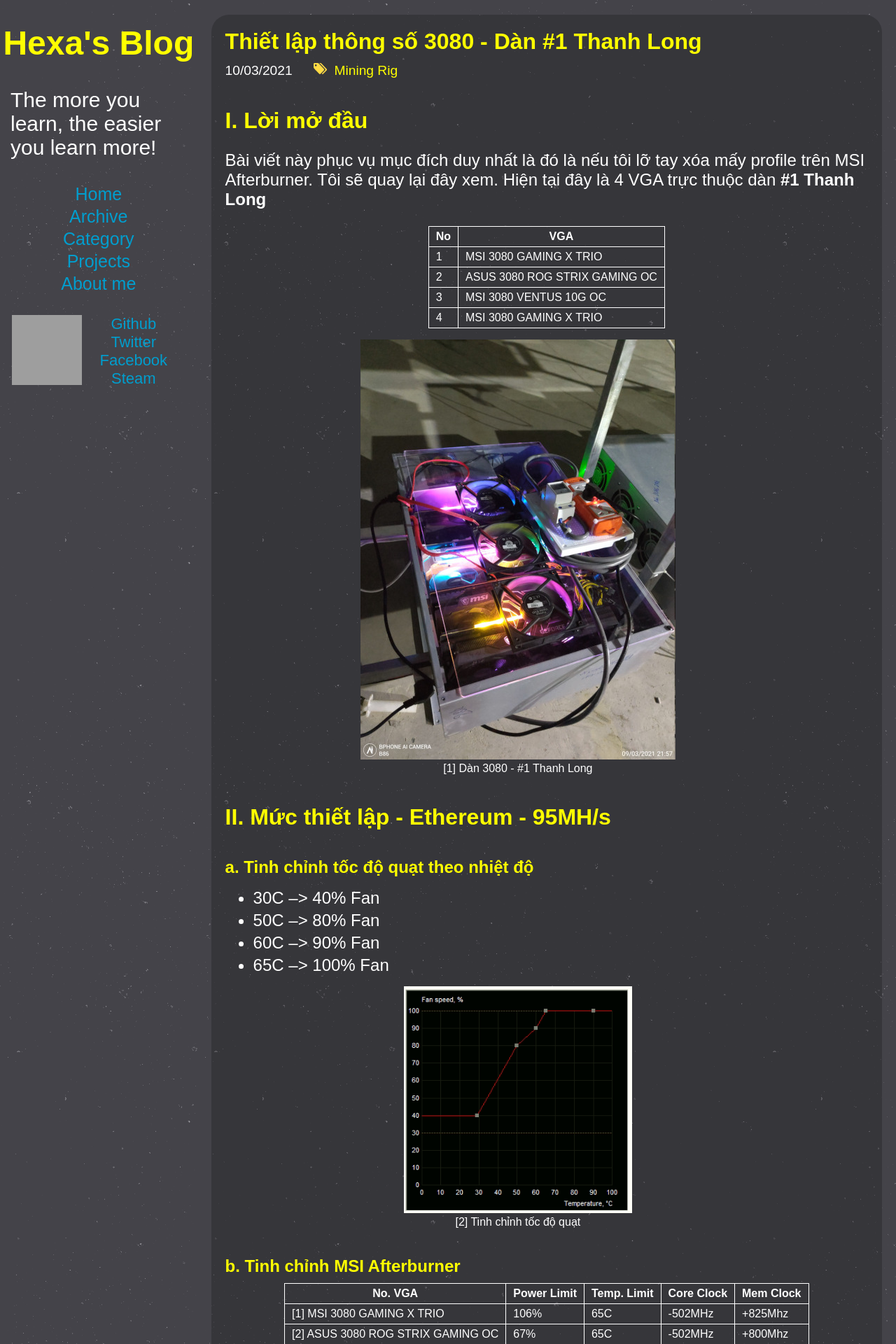
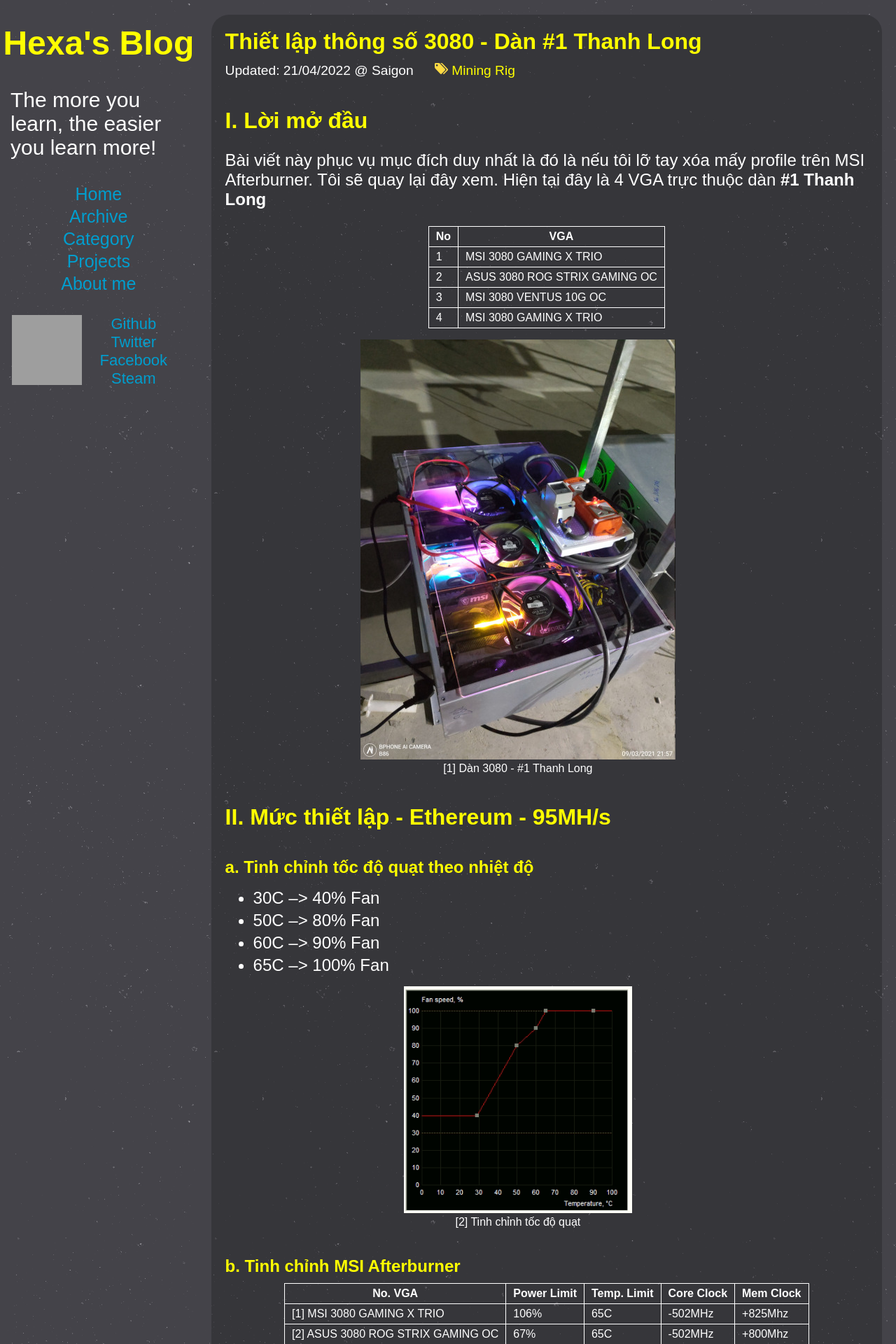
Before and after one commit to nguyenvinhlinh/nguyenvinhlinh.github.io, a Jekyll site: the page built from _posts/2021-03-10-Thiet-lap-thong-so-3080---Dan-#1.md, in a window 1280 px wide. Shown: the top 1920 px of the page at 70% size. Built offline with Jekyll 4.4.1, drawn with Linux system fonts in a browser that asks for light colours; grey boxes are pictures that could not be loaded.

Commit message:
update css

```diff
--- a/_layouts/post.html
+++ b/_layouts/post.html
@@ -4,13 +4,19 @@
 <post-index>
   <div class="post">
     <h1>{{page.title}}</h1>
-    <div class="date-address-category">{{page.date | date: '%d/%m/%Y'}}
-      {% if post.address %}
-      - {{post.address}}
+    <div class="date-address-category">
+      {% if page.update %}
+      Updated: {{page.update | date: '%d/%m/%Y'}}
+      {% else %}
+      Created at: {{page.date | date: '%d/%m/%Y'}}
       {% endif %}
-      <span class="category-icon"></span>
-      <a href="#">{{page.categories}}</a>
+
+      {% if page.location %}
+      @ {{page.location}}
+      {% endif %}
+      <span class="category-icon"></span><a href="#">{{page.categories}}</a> <br/>
     </div>
+
     {{page.content}}
   </div>
 </post-index>
--- a/_posts/2021-03-10-Thiet-lap-thong-so-3080---Dan-#1.md
+++ b/_posts/2021-03-10-Thiet-lap-thong-so-3080---Dan-#1.md
@@ -3,6 +3,8 @@
 title: "Thiết lập thông số 3080 - Dàn #1 Thanh Long"
 date: 2021-03-10 15:51:00
 tags: mining
+update: 2022-04-21 12:20:00
+location: Saigon
 categories:
 - Mining Rig
 ---
```
